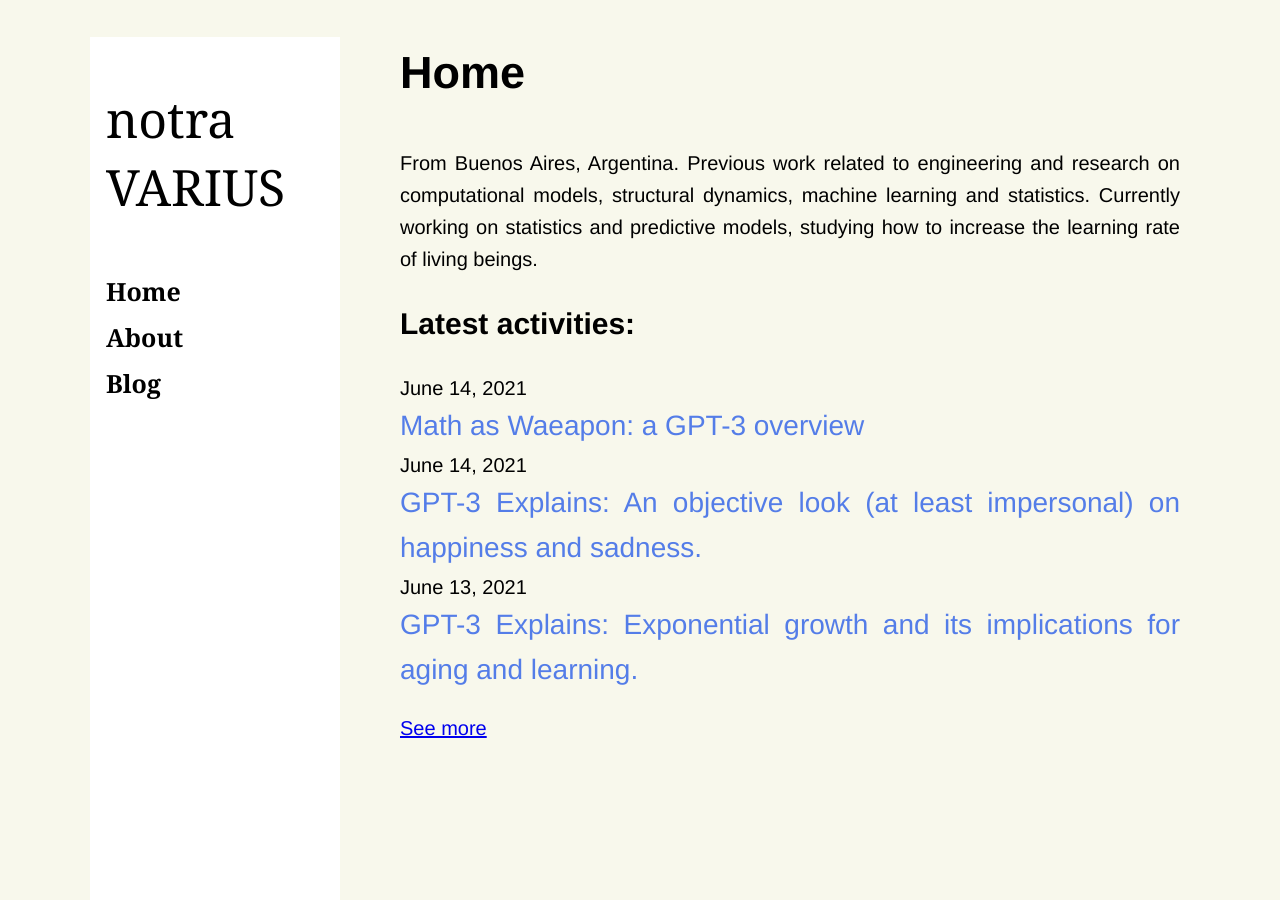
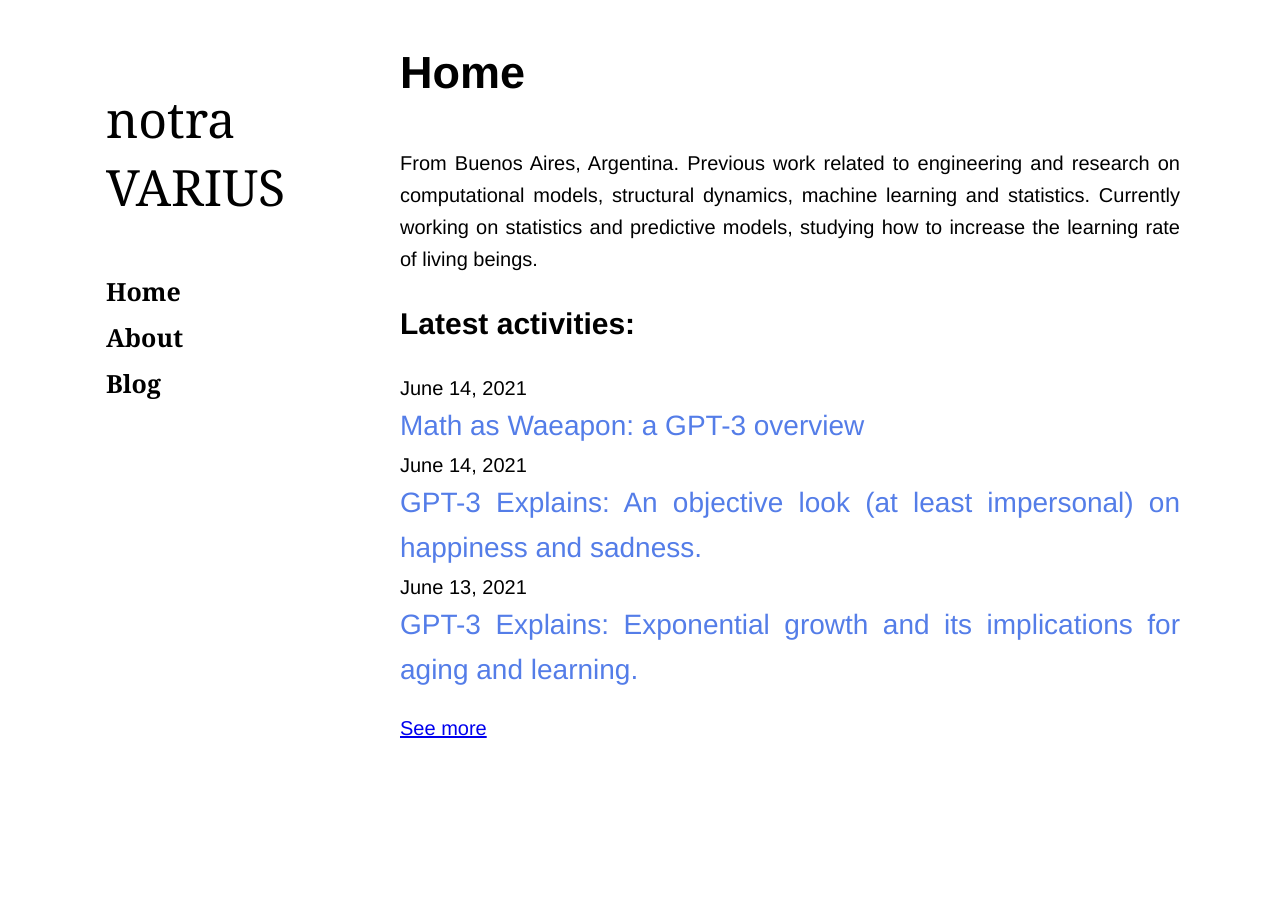
Before and after one commit to leonelBianchi/lebianchi.github.io, a Jekyll site: the page built from index.md, in a window 1280 px wide. Built offline with Jekyll 4.4.1, drawn with Linux system fonts in a browser that asks for light colours.

Commit message:
backgroundcolor

```diff
--- a/_layouts/default.html
+++ b/_layouts/default.html
@@ -11,7 +11,7 @@
             margin-right: auto;
             max-width: 1100px;
             font-size: 5px;
-            background-color: rgb(248, 248, 236);
+            background-color: white;
         }
         .sidenav{
             height: 100%;
```
